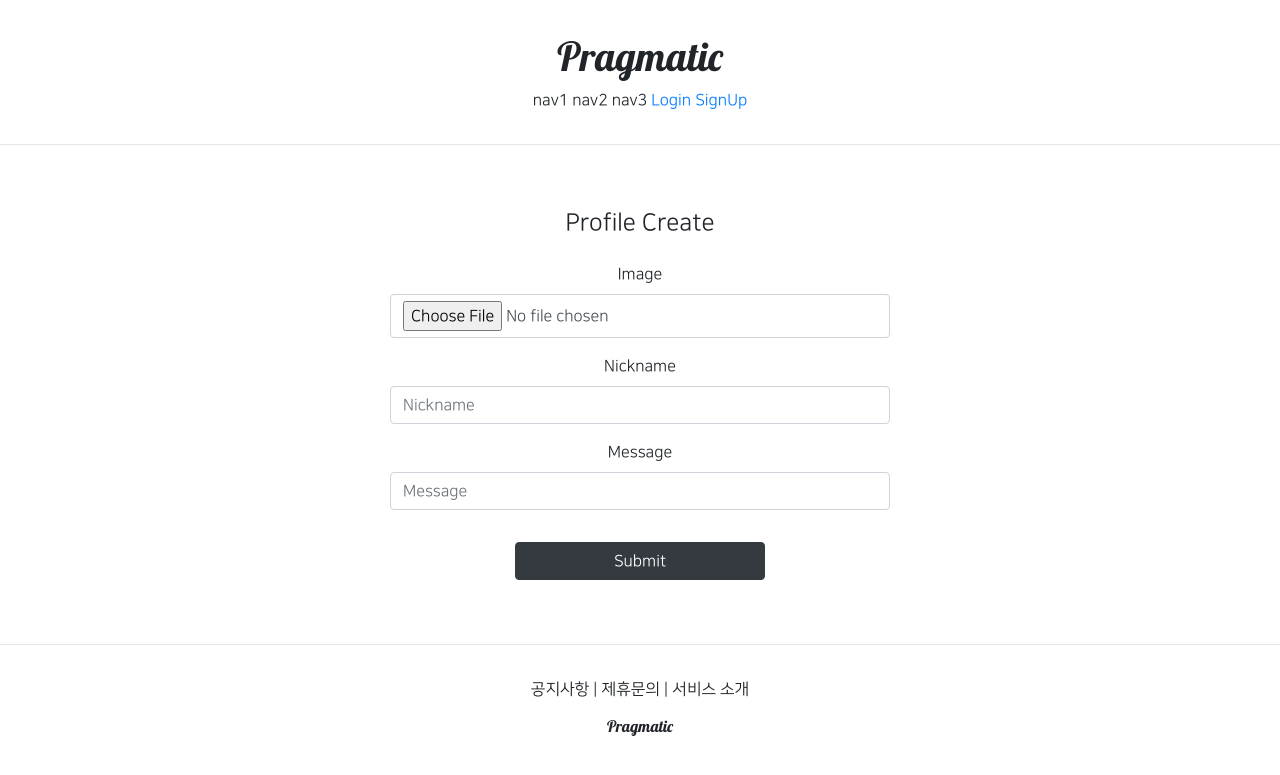
After one commit to jinyeongyang/pragmatic, a Django app: page /profiles/create/ in a window 1280 px wide. The commit adds this page. Shown: the top 775 px of the page. Run offline with Django 3.2, Linux system fonts and the light colour scheme; some libraries are stand-ins or nearby versions; some web fonts are replaced.

Commit message:
django course 31 commit

```diff
--- a/profileapp/forms.py
+++ b/profileapp/forms.py
@@ -6,4 +6,4 @@ from profileapp.models import Profile
 class ProfileCreationForm(ModelForm):
     class Meta:
         model = Profile
-        fields = ['image','nickname', 'message']
+        fields = ['image', 'nickname', 'message']
--- a/profileapp/models.py
+++ b/profileapp/models.py
@@ -10,4 +10,4 @@ class Profile(models.Model):
 
     image = models.ImageField(upload_to='profile/', null=True)
     nickname = models.CharField(max_length=20, unique=True, null=True)
-    message = models.CharField(mex_length=100, null=True)
+    message = models.CharField(max_length=100, null=True)
--- /dev/null
+++ b/profileapp/templates/profileapp/create.html
@@ -0,0 +1,17 @@
+{% extends 'base.html' %}
+{% load bootstrap4 %}
+
+{% block content %}
+
+    <div class="pragmatic_500px_div">
+        <div class="mb-4">
+            <h4>Profile Create</h4>
+        </div>
+        <form action="{% url 'profileapp:create' %}" method="post" enctype="multipart/form-data">
+            {% csrf_token %}
+            {% bootstrap_form form %}
+            <input type="submit" class="btn btn-dark rounded-pill col-6 mt-3">
+        </form>
+    </div>
+
+{% endblock %}
--- a/profileapp/urls.py
+++ b/profileapp/urls.py
@@ -1,6 +1,9 @@
+from django.urls import path
+
+from profileapp.views import ProfileCreateView
 
 app_name = "profileapp"
 
-urlpatterns =[
-    path
+urlpatterns = [
+    path('create/', ProfileCreateView.as_view(), name='create'),
 ]
--- a/profileapp/views.py
+++ b/profileapp/views.py
@@ -1,3 +1,23 @@
 from django.shortcuts import render
 
 # Create your views here.
+from django.urls import reverse_lazy
+from django.views.generic import CreateView
+
+from profileapp.forms import ProfileCreationForm
+from profileapp.models import Profile
+
+
+class ProfileCreateView(CreateView):
+    model = Profile
+    context_object_name = 'target_profile'
+    form_class = ProfileCreationForm
+    success_url = reverse_lazy('accountapp:hello_world')
+    template_name = 'profileapp/create.html'
+
+
+    def form_valid(self, form):
+        temp_profile = form.save(commit=False)
+        temp_profile.user = self.request.user
+        temp_profile.save()
+        return super().form_valid(form)
```
Also changed, not shown: accountapp/templates/accountapp/detail.html (+10 -1 lines), db.sqlite3, media/profile/realtor-3261160_640.jpg (added), media/profile/realtor-3261160_640_MGDIjxj.jpg (added), profileapp/migrations/0001_initial.py (added).
